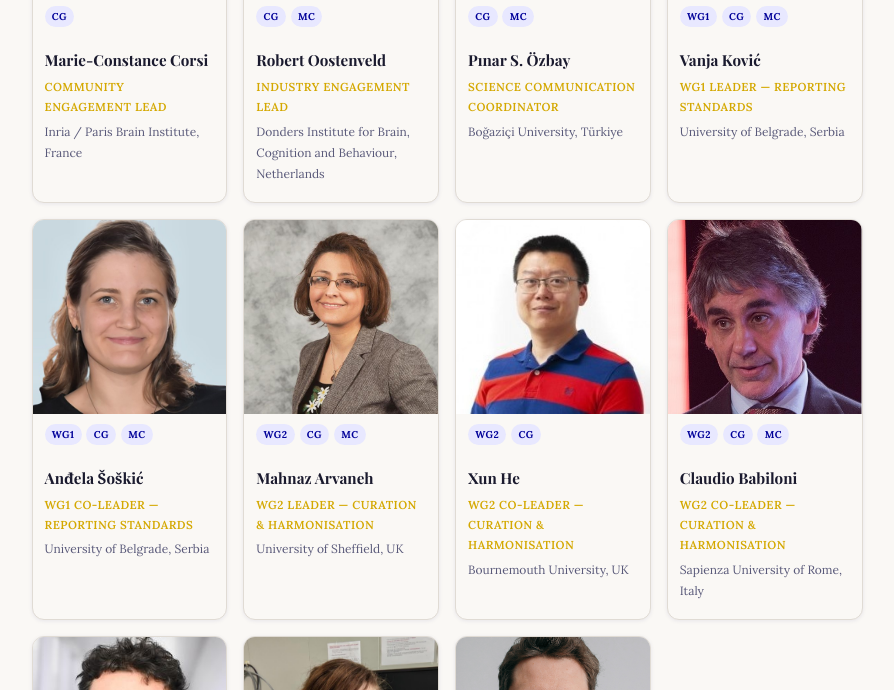
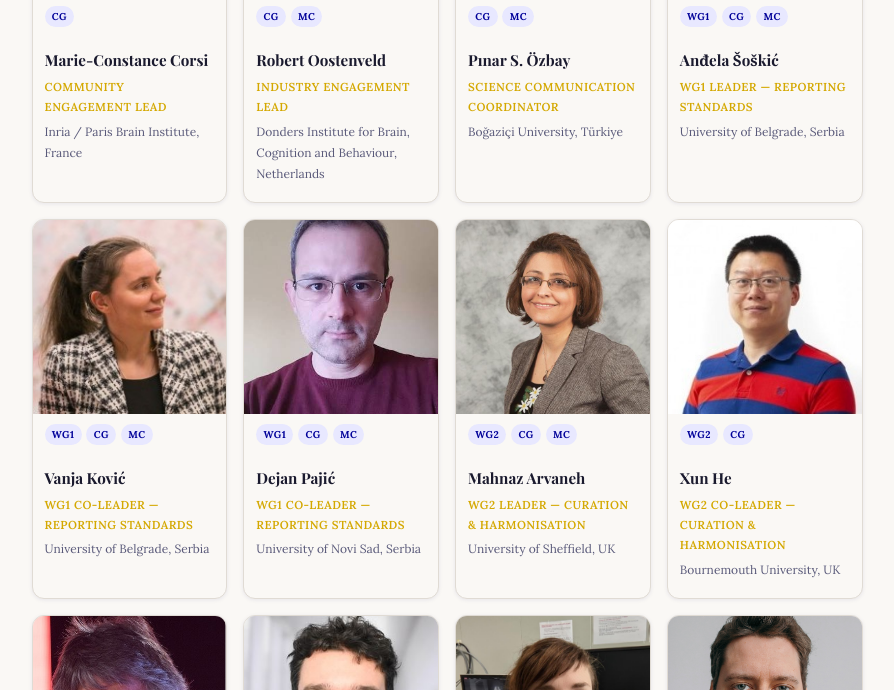
Before and after one commit to mcvinding/website-1, a Jekyll site: the page built from coordination.md, in a window 1280 px wide and 900 px high, scrolled down 814 px, cut to the strip 210-900 px from the top of the window. Shown: the whole strip, without its empty margins (193-1087 px from the left). Built offline with Jekyll 4.4.1, drawn with Linux system fonts in a browser that asks for light colours; some of the changed lines change nothing that is shown.

Commit message:
Update WG1 leadership and add Dejan Pajić

```diff
--- a/_data/people.yml
+++ b/_data/people.yml
@@ -98,23 +98,9 @@
   tags: [CG, MC]
   order: 7
 
-- id: vanja
-  name: "Vanja Ković"
-  role: "WG1 Leader — Reporting Standards"
-  institution: "University of Belgrade"
-  country: "Serbia"
-  email: "vanja.kovic@f.bg.ac.rs"
-  website: ""
-  orcid: ""
-  image: "/assets/images/people/vanja.jpg"
-  bio: >
-    Vanja leads Working Group 1 on Reporting Standards, developing standardised templates and guidelines to improve transparency and reproducibility in EEG research.
-  tags: [WG1, CG, MC]
-  order: 8
-
 - id: andjela
   name: "Anđela Šoškić"
-  role: "WG1 Co-leader — Reporting Standards"
+  role: "WG1 Leader — Reporting Standards"
   institution: "University of Belgrade"
   country: "Serbia"
   email: "andjela.soskic@f.bg.ac.rs"
@@ -123,7 +109,34 @@
   image: "/assets/images/people/andjela.jpg"
   bio: ""
   tags: [WG1, CG, MC]
+  order: 8
+
+- id: vanja
+  name: "Vanja Ković"
+  role: "WG1 Co-leader — Reporting Standards"
+  institution: "University of Belgrade"
+  country: "Serbia"
+  email: "vanja.kovic@f.bg.ac.rs"
+  website: ""
+  orcid: ""
+  image: "/assets/images/people/vanja.jpg"
+  bio: >
+    Vanja co-leads Working Group 1 on Reporting Standards, developing standardised templates and guidelines to improve transparency and reproducibility in EEG research.
+  tags: [WG1, CG, MC]
   order: 9
+
+- id: dejan
+  name: "Dejan Pajić"
+  role: "WG1 Co-leader — Reporting Standards"
+  institution: "University of Novi Sad"
+  country: "Serbia"
+  email: ""
+  website: ""
+  orcid: ""
+  image: "/assets/images/people/dejan.jpg"
+  bio: ""
+  tags: [WG1, CG, MC]
+  order: 10
 
 - id: mahnaz
   name: "Mahnaz Arvaneh"
@@ -137,7 +150,7 @@
   bio: >
     Mahnaz leads Working Group 2, overseeing the curation and harmonisation of EEG datasets across laboratories and device manufacturers.
   tags: [WG2, CG, MC]
-  order: 10
+  order: 11
 
 - id: xun
   name: "Xun He"
@@ -150,7 +163,7 @@
   image: "/assets/images/people/xun.jpg"
   bio: ""
   tags: [WG2, CG]
-  order: 11
+  order: 12
 
 - id: claudio
   name: "Claudio Babiloni"
@@ -163,7 +176,7 @@
   image: "/assets/images/people/claudio.jpg"
   bio: ""
   tags: [WG2, CG, MC]
-  order: 12
+  order: 13
 
 - id: maximilien
   name: "Maximilien Chaumon"
@@ -177,7 +190,7 @@
   bio: >
     Maximilien leads Working Group 3, guiding the development of the EEG Community Framework for ethical, open EEG research practice.
   tags: [WG3, CG, MC]
-  order: 13
+  order: 14
 
 - id: alexandra
   name: "Alexandra Corneyllie"
@@ -190,7 +203,7 @@
   image: "/assets/images/people/alexandra.jpg"
   bio: ""
   tags: [WG3, CG]
-  order: 14
+  order: 15
 
 - id: yuri
   name: "Yuri Pavlov"
@@ -203,4 +216,4 @@
   image: "/assets/images/people/yuri.png"
   bio: ""
   tags: [CG, MC]
-  order: 15
+  order: 16
```
Also changed, not shown: assets/images/people/dejan.jpg (added).
